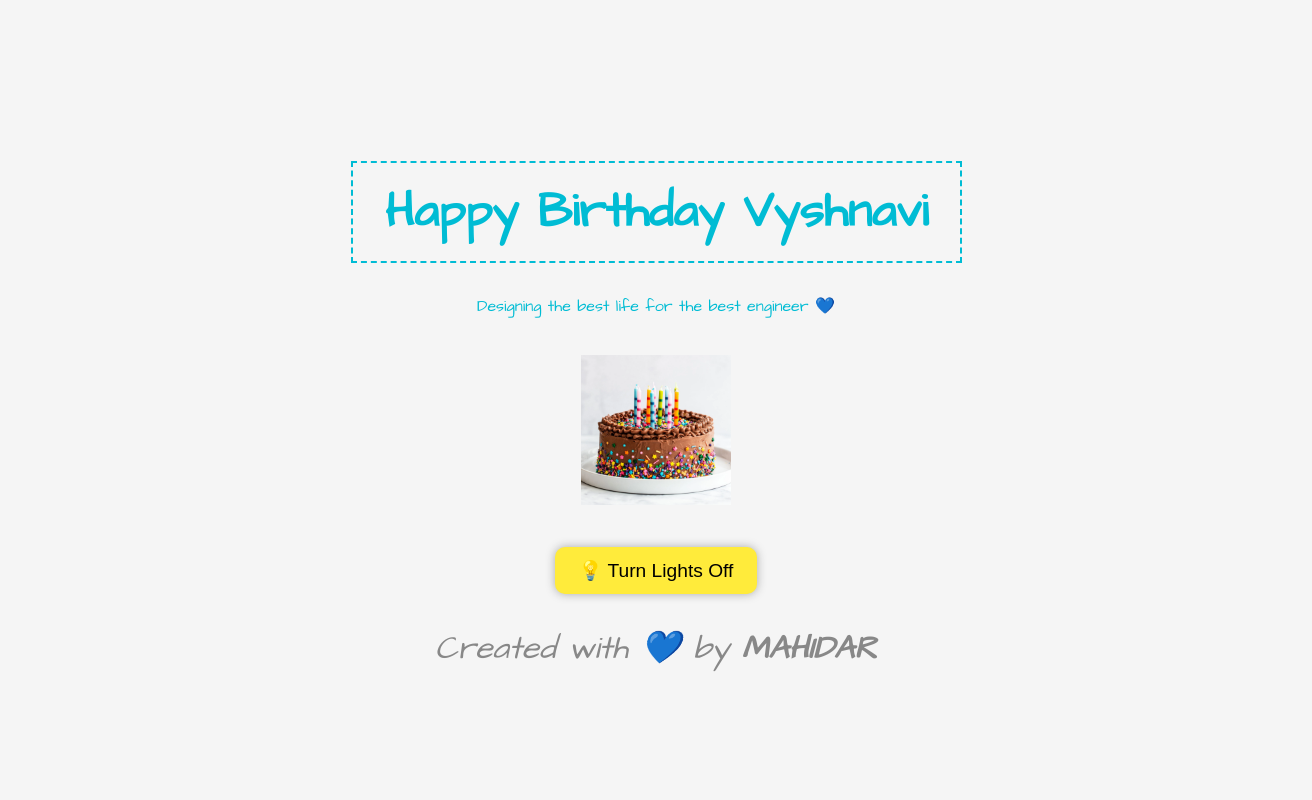
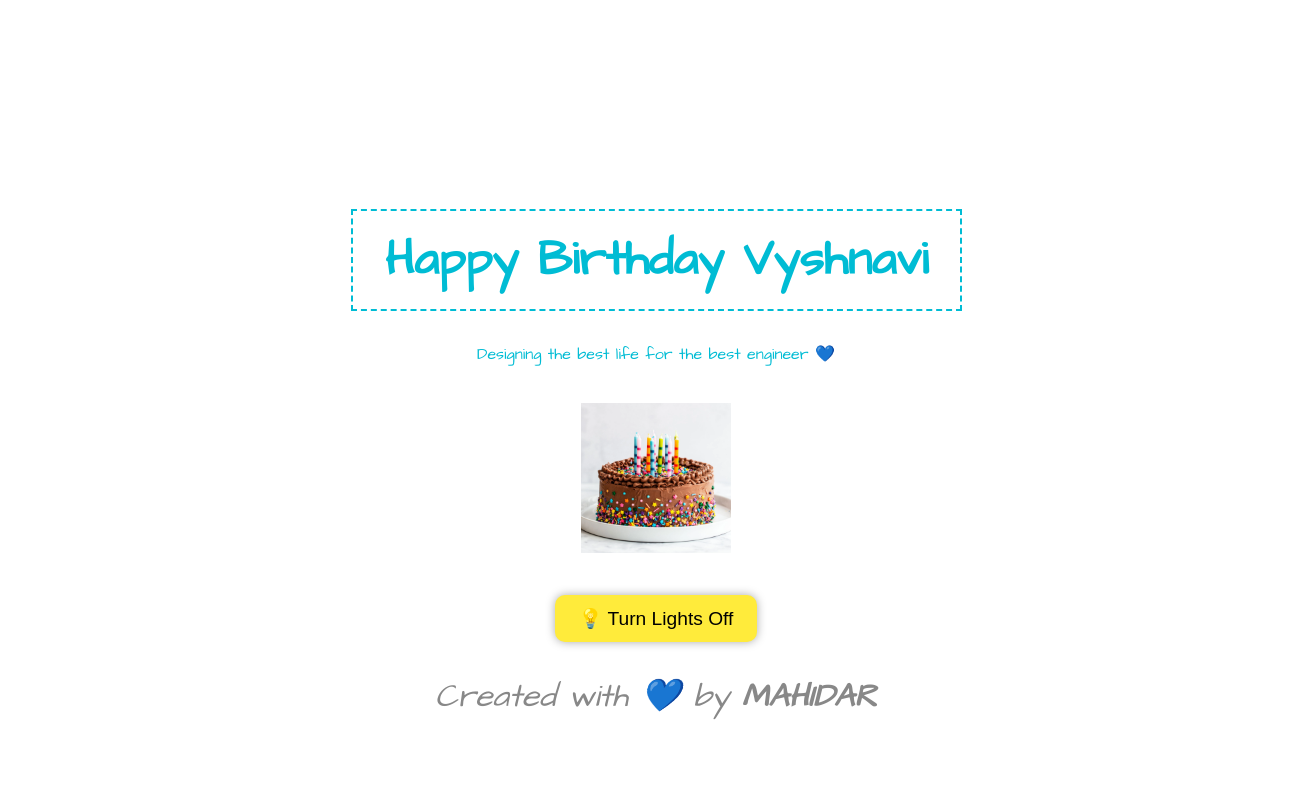
Before and after one commit to MahidarGopu/Mahidar, a plain HTML site: page index.html in a window 1280 px wide. Shown: the top 800 px of the page, 1312 px wide, since content can reach past the window. Drawn offline with nearby package versions, Linux system fonts and the light colour scheme; no server answers.

Commit message:
Update index.html

```diff
--- a/index.html
+++ b/index.html
@@ -227,20 +227,15 @@
 <style>
 
     #splash {
-  position: fixed;
   top: 0;
   left: 0;
   width: 100%;
   height: 100vh; /* Full screen */
-  background-color: #f5f5f5;
-  z-index: 1000;
-  display: flex;
-  flex-direction: column;
-  align-items: center;
-  justify-content: center;
-  overflow: auto; /* Allow scroll if needed */
-  padding: 1rem;
-  text-align: center;
+position: relative;
+    text-align: center;
+    padding: 4rem 1rem;
+    background: #fff; /* Default light */
+    transition: background 0.5s;
 }
 
 
```
